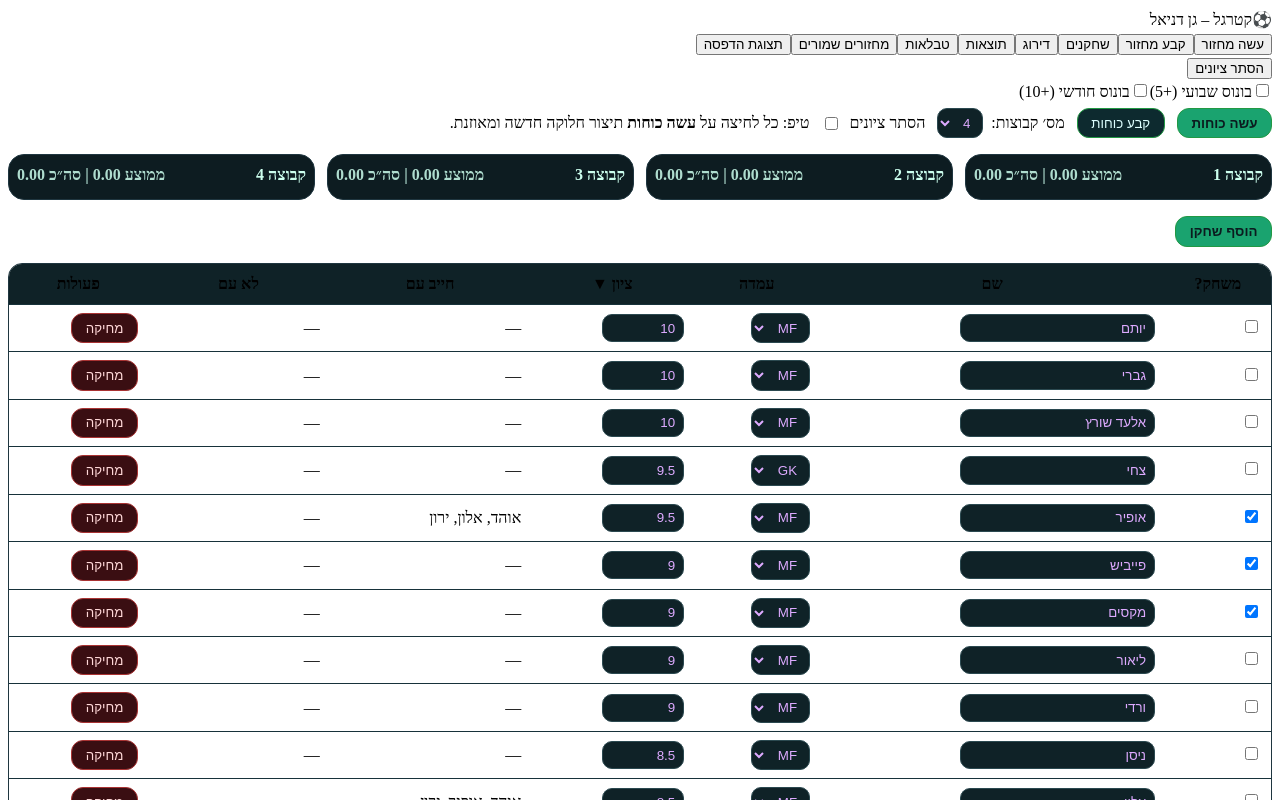
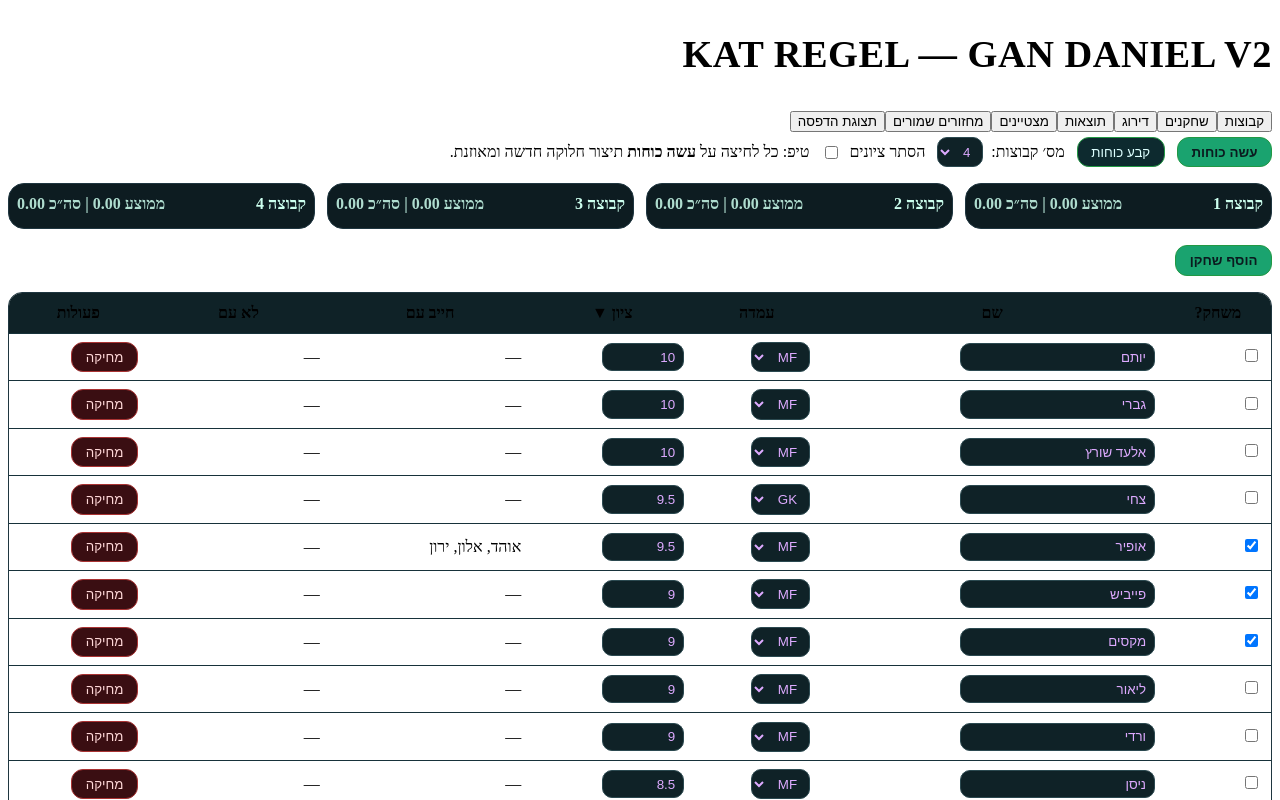
Before and after one commit to ShmuelBarazani/kat-regel-gan-daniel-v2, a React (Vite) app: page / in a window 1280 px wide. Shown: the top 800 px of the page. Built offline with nearby package versions, Linux system fonts and the light colour scheme.

Commit message:
Update App.jsx

```diff
--- a/src/App.jsx
+++ b/src/App.jsx
@@ -1,76 +1,82 @@
 // src/App.jsx
-import React, { useMemo, useState } from "react";
+import React, { useState } from "react";
+import Teams from "./components/Teams.jsx";
 import Players from "./components/Players.jsx";
-import Teams from "./components/Teams.jsx";
 import Ranking from "./components/Ranking.jsx";
 import MatchdayResults from "./components/MatchdayResults.jsx";
 import Leaderboards from "./components/Leaderboards.jsx";
 import SavedCycles from "./components/SavedCycles.jsx";
 import PrintView from "./components/PrintView.jsx";
 import BonusToggle from "./components/BonusToggle.jsx";
-import { useStorage } from "./lib/storage.js";
-import "./styles/styles.css";
 
-const TABS = [
-  { key: "teams", label: "עשה מחזור" },       // קבוצות מעל הטבלה
-  { key: "setcycle", label: "קבע מחזור" },
-  { key: "players", label: "שחקנים" },
-  { key: "ranking", label: "דירוג" },
-  { key: "results", label: "תוצאות" },
-  { key: "leader", label: "טבלאות" },
-  { key: "saved", label: "מחזורים שמורים" },
-  { key: "print", label: "תצוגת הדפסה" },
-];
+function NavButton({ active, onClick, children }) {
+  return (
+    <button
+      className={`nav-btn ${active ? "active" : ""}`}
+      onClick={onClick}
+      type="button"
+    >
+      {children}
+    </button>
+  );
+}
 
 export default function App() {
-  const [tab, setTab] = useState("teams");
-  const { hiddenRatings, setHiddenRatings } = useStorage();
+  // כרטיסיות ניווט – בלי "עשה/קבע מחזור" ובלי בונוסים בראש
+  const [tab, setTab] = useState("teams"); // teams | players | ranking | results | leaders | saved | print
 
-  const header = useMemo(() => (
-    <div className="topbar" dir="rtl">
-      <div className="brand">
-        <span className="logo" aria-hidden>⚽</span>
-        קטרגל – גן דניאל
-      </div>
+  return (
+    <div dir="rtl" className="app-root">
+      {/* כותרת ראשית – נגדיל רק אותה (ראה styles.css: .site-title) */}
+      <header className="app-header">
+        <h1 className="site-title">KAT REGEL — GAN DANIEL V2</h1>
 
-      <div className="tabs">
-        {TABS.map(t => (
-          <button
-            key={t.key}
-            className={"tab" + (tab === t.key ? " active" : "")}
-            onClick={() => setTab(t.key)}
-            type="button"
-          >
-            {t.label}
-          </button>
-        ))}
-      </div>
+        {/* ניווט ראשי בלבד */}
+        <nav className="nav">
+          <NavButton active={tab === "teams"} onClick={() => setTab("teams")}>
+            קבוצות
+          </NavButton>
+          <NavButton active={tab === "players"} onClick={() => setTab("players")}>
+            שחקנים
+          </NavButton>
+          <NavButton active={tab === "ranking"} onClick={() => setTab("ranking")}>
+            דירוג
+          </NavButton>
+          <NavButton active={tab === "results"} onClick={() => setTab("results")}>
+            תוצאות
+          </NavButton>
+          <NavButton active={tab === "leaders"} onClick={() => setTab("leaders")}>
+            מצטיינים
+          </NavButton>
+          <NavButton active={tab === "saved"} onClick={() => setTab("saved")}>
+            מחזורים שמורים
+          </NavButton>
+          <NavButton active={tab === "print"} onClick={() => setTab("print")}>
+            תצוגת הדפסה
+          </NavButton>
+        </nav>
 
-      <div className="actions">
-        <button
-          type="button"
-          className={"pill" + (hiddenRatings ? " warn" : "")}
-          onClick={() => setHiddenRatings(!hiddenRatings)}
-          title="הסתר/הצג ציונים"
-        >
-          {hiddenRatings ? "הצג ציונים" : "הסתר ציונים"}
-        </button>
+        {/* שורה זו בכוונה ריקה – כאן בעבר הופיעו "עשה/קבע מחזור" והבונוסים.
+            השארנו ריק כדי לא להציג אותם בראש הדף. */}
+      </header>
+
+      {/* בונוסים – מוצגים רק במסכי "שחקנים" ו-"דירוג" לפי דרישתך */}
+      {(tab === "players" || tab === "ranking") && (
+        <div className="bonus-strip">
           <BonusToggle />
         </div>
-    </div>
-  ), [tab, hiddenRatings, setHiddenRatings]);
+      )}
 
-  return (
-    <div className="app" dir="rtl">
-      {header}
+      {/* אזור התוכן */}
+      <main className="page">
         {tab === "teams" && <Teams />}
-      {tab === "setcycle" && <Teams mode="set" />}
         {tab === "players" && <Players />}
         {tab === "ranking" && <Ranking />}
         {tab === "results" && <MatchdayResults />}
-      {tab === "leader" && <Leaderboards />}
-      {tab === "saved" && <SavedCycles onOpen={() => setTab("teams")} />}
+        {tab === "leaders" && <Leaderboards />}
+        {tab === "saved" && <SavedCycles />}
         {tab === "print" && <PrintView />}
+      </main>
     </div>
   );
 }
```
Lines whose indentation alone changed are shown as unchanged.
